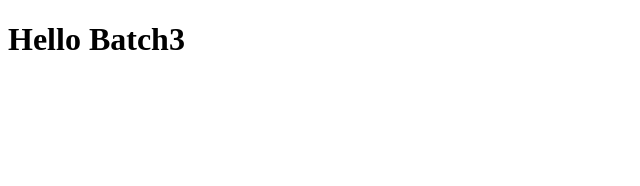
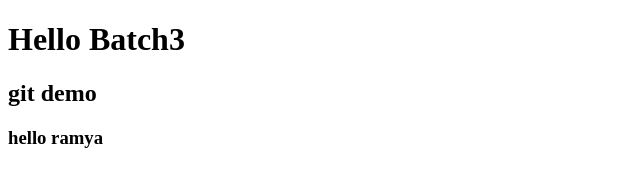
Before and after one commit to Ramya9491966655/Demo, a plain HTML site: page index.html in a window 1280 px wide. Shown: the whole page, without its empty margins (0-640 px from the left). Drawn offline with Linux system fonts and the light colour scheme.

Commit message:
modified html file with more feature

```diff
--- a/index.html
+++ b/index.html
@@ -7,6 +7,8 @@
 </head>
 <body>
     <h1> Hello Batch3</h1>
+    <h2> git demo</h2>
+    <h3> hello ramya</h3>
 
 </body>
 </html>
```
